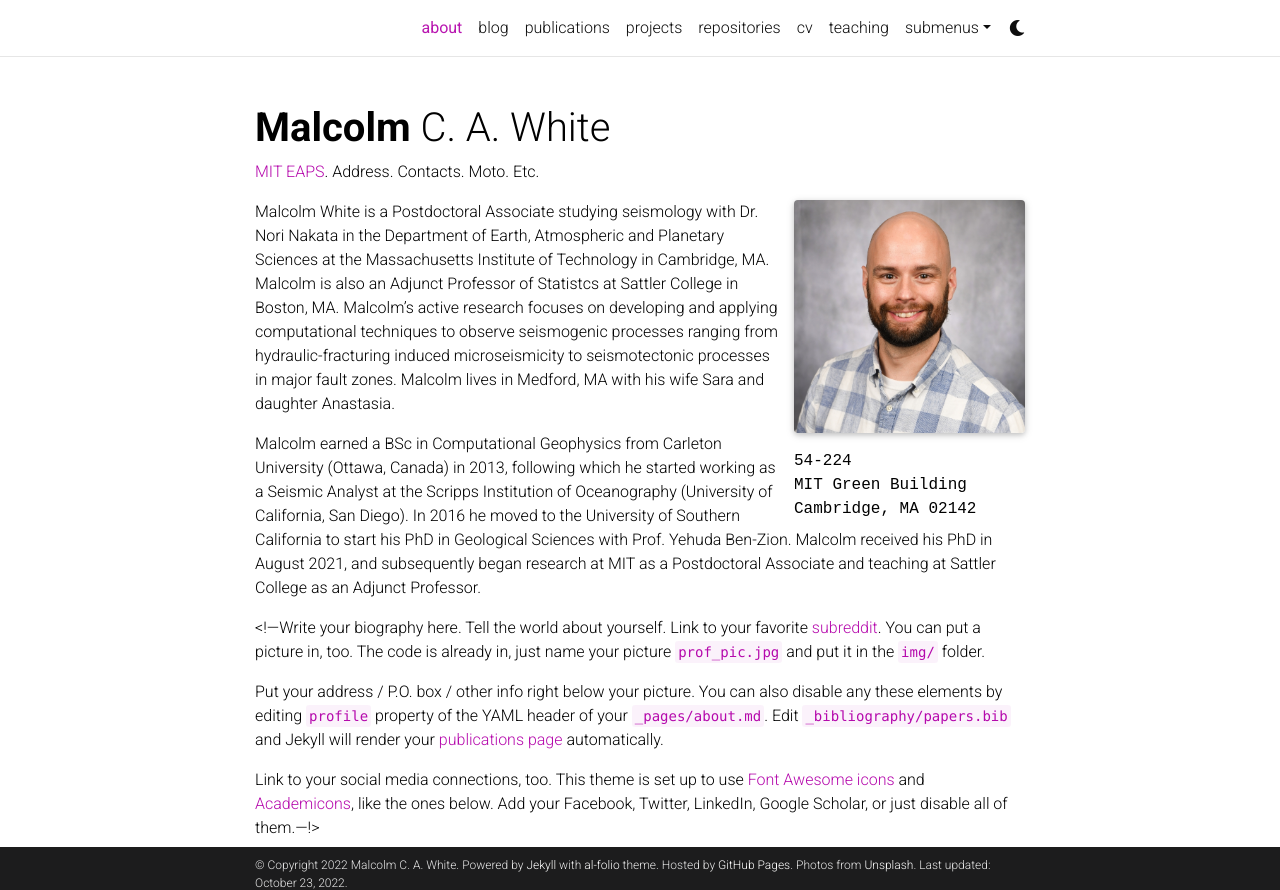
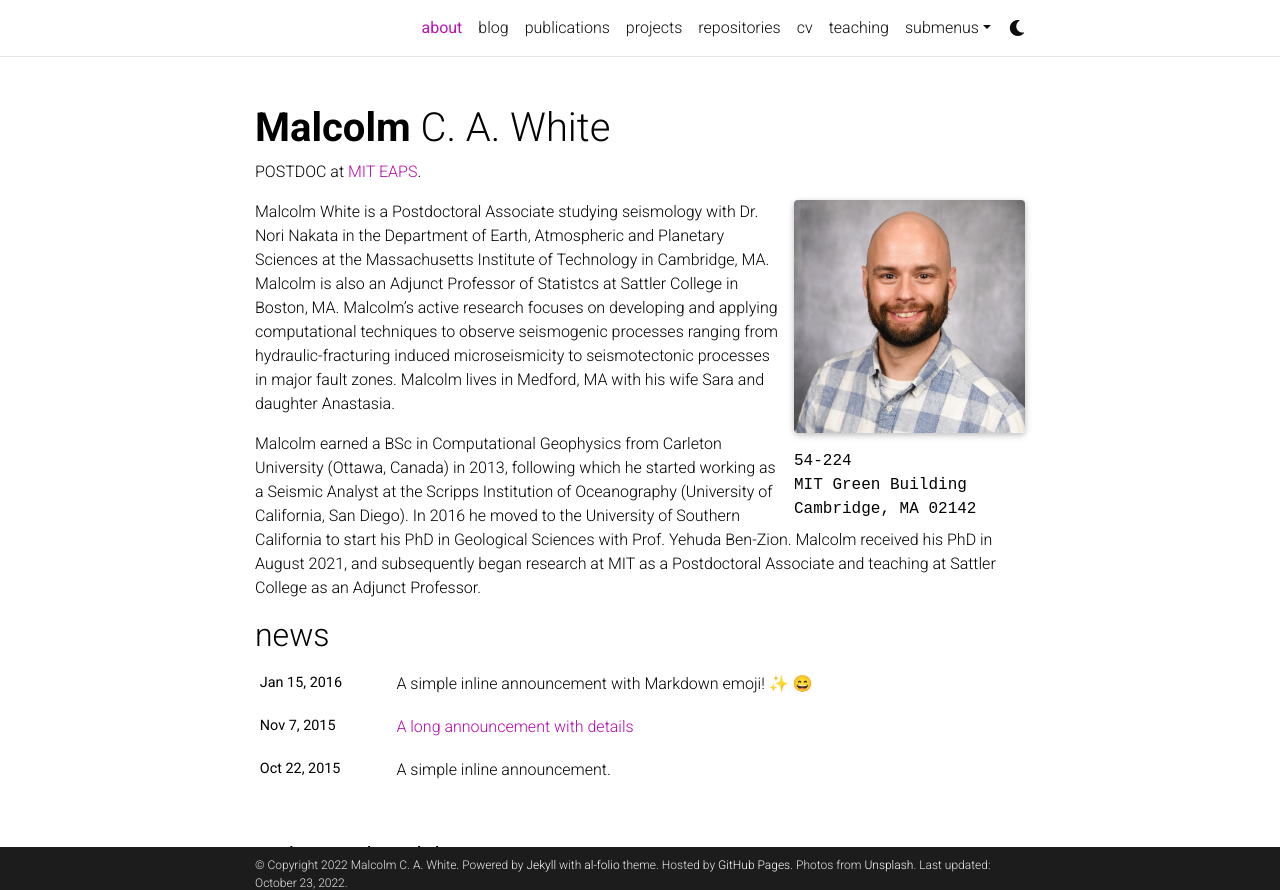
Before and after one commit to malcolmw/al-folio, a Jekyll site: the page built from _pages/about.md, in a window 1280 px wide and 900 px high, cut to the strip 0-890 px from the top of the window. Built offline with Jekyll 4.4.1, drawn with Linux system fonts in a browser that asks for light colours; emoji names are drawn with the system emoji font; comment, search, counter and statistics services are not loaded; a style sheet for code colours, icons or effects is not loaded.

Commit message:
Update about.md

```diff
--- a/_pages/about.md
+++ b/_pages/about.md
@@ -2,8 +2,7 @@
 layout: about
 title: about
 permalink: /
-subtitle: <a href='https://eapsweb.mit.edu/'>MIT EAPS</a>. Address. Contacts. Moto. Etc.
-
+subtitle: POSTDOC at <a href='https://eapsweb.mit.edu/'>MIT EAPS</a>.
 profile:
   align: right
   image: prof_pic.jpg
@@ -21,9 +20,3 @@ social: true  # includes social icons at the bottom of the page
 Malcolm White is a Postdoctoral Associate studying seismology with Dr. Nori Nakata in the Department of Earth, Atmospheric and Planetary Sciences at the Massachusetts Institute of Technology in Cambridge, MA. Malcolm is also an Adjunct Professor of Statistcs at Sattler College in Boston, MA. Malcolm's active research focuses on developing and applying computational techniques to observe seismogenic processes ranging from hydraulic-fracturing induced microseismicity to seismotectonic processes in major fault zones. Malcolm lives in Medford, MA with his wife Sara and daughter Anastasia.
 
 Malcolm earned a BSc in Computational Geophysics from Carleton University (Ottawa, Canada) in 2013, following which he started working as a Seismic Analyst at the Scripps Institution of Oceanography (University of California, San Diego). In 2016 he moved to the University of Southern California to start his PhD in Geological Sciences with Prof. Yehuda Ben-Zion. Malcolm received his PhD in August 2021, and subsequently began research at MIT as a Postdoctoral Associate and teaching at Sattler College as an Adjunct Professor.
-
-<!---Write your biography here. Tell the world about yourself. Link to your favorite [subreddit](http://reddit.com). You can put a picture in, too. The code is already in, just name your picture `prof_pic.jpg` and put it in the `img/` folder.
-
-Put your address / P.O. box / other info right below your picture. You can also disable any these elements by editing `profile` property of the YAML header of your `_pages/about.md`. Edit `_bibliography/papers.bib` and Jekyll will render your [publications page](/al-folio/publications/) automatically.
-
-Link to your social media connections, too. This theme is set up to use [Font Awesome icons](http://fortawesome.github.io/Font-Awesome/) and [Academicons](https://jpswalsh.github.io/academicons/), like the ones below. Add your Facebook, Twitter, LinkedIn, Google Scholar, or just disable all of them.---!>
```
